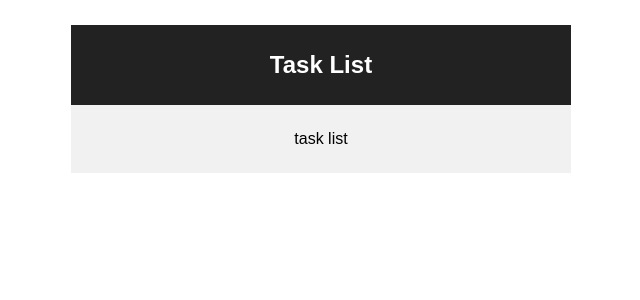
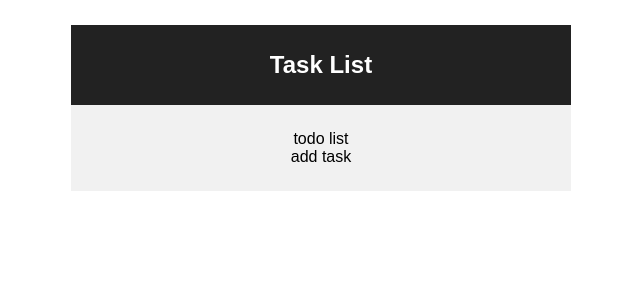
Before and after one commit to makiintoch/react-todo-list, a React (Create React App) app: page / in a window 1280 px wide. Shown: the top 300 px of the page, without its empty margins (319-959 px from the left). Built offline with nearby package versions, Linux system fonts and the light colour scheme.

Commit message:
add AddTask component

```diff
--- /dev/null
+++ b/src/components/Todo/AddTask.js
@@ -0,0 +1,18 @@
+import React, { Component } from 'react';
+import './AddTask.css';
+
+class AddTask extends Component {
+    constructor(props) {
+        super(props)
+    }
+
+    render() {
+        return (
+            <div className="add-task">
+                add task
+            </div>
+        );
+    }
+}
+
+export default AddTask;
--- a/src/components/Todo/Todo.js
+++ b/src/components/Todo/Todo.js
@@ -1,5 +1,7 @@
 import React, { Component } from 'react';
 import './Todo.css';
+import TodoList from './TodoList';
+import AddTask from './AddTask';
 
 class Todo extends Component {
     constructor(props) {
@@ -9,7 +11,8 @@ class Todo extends Component {
     render() {
         return (
             <div className="todo">
-                task list
+                <TodoList/>
+                <AddTask/>
             </div>
         );
     }
```
Also changed, not shown: src/components/Todo/AddTask.css (added).
